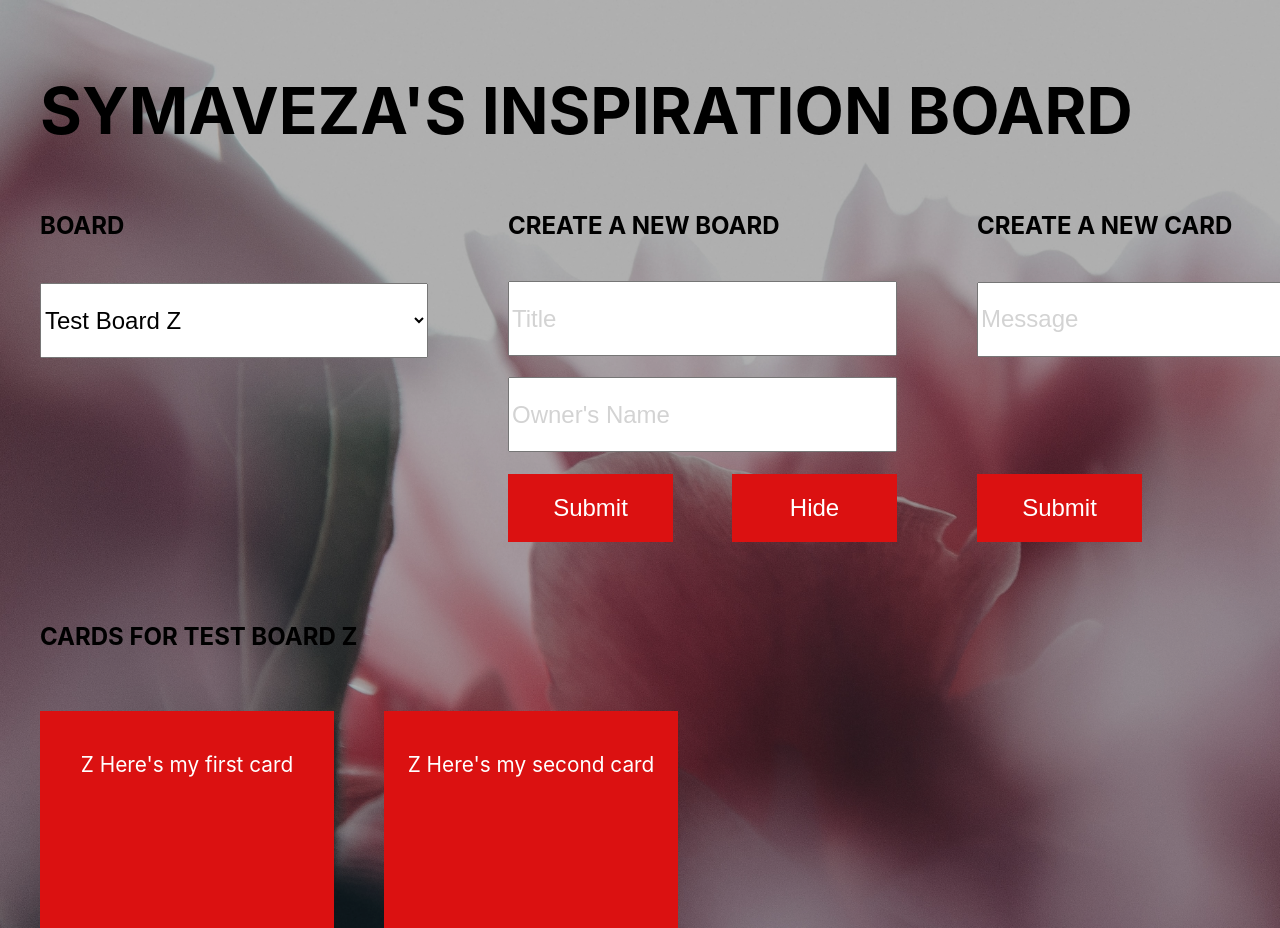
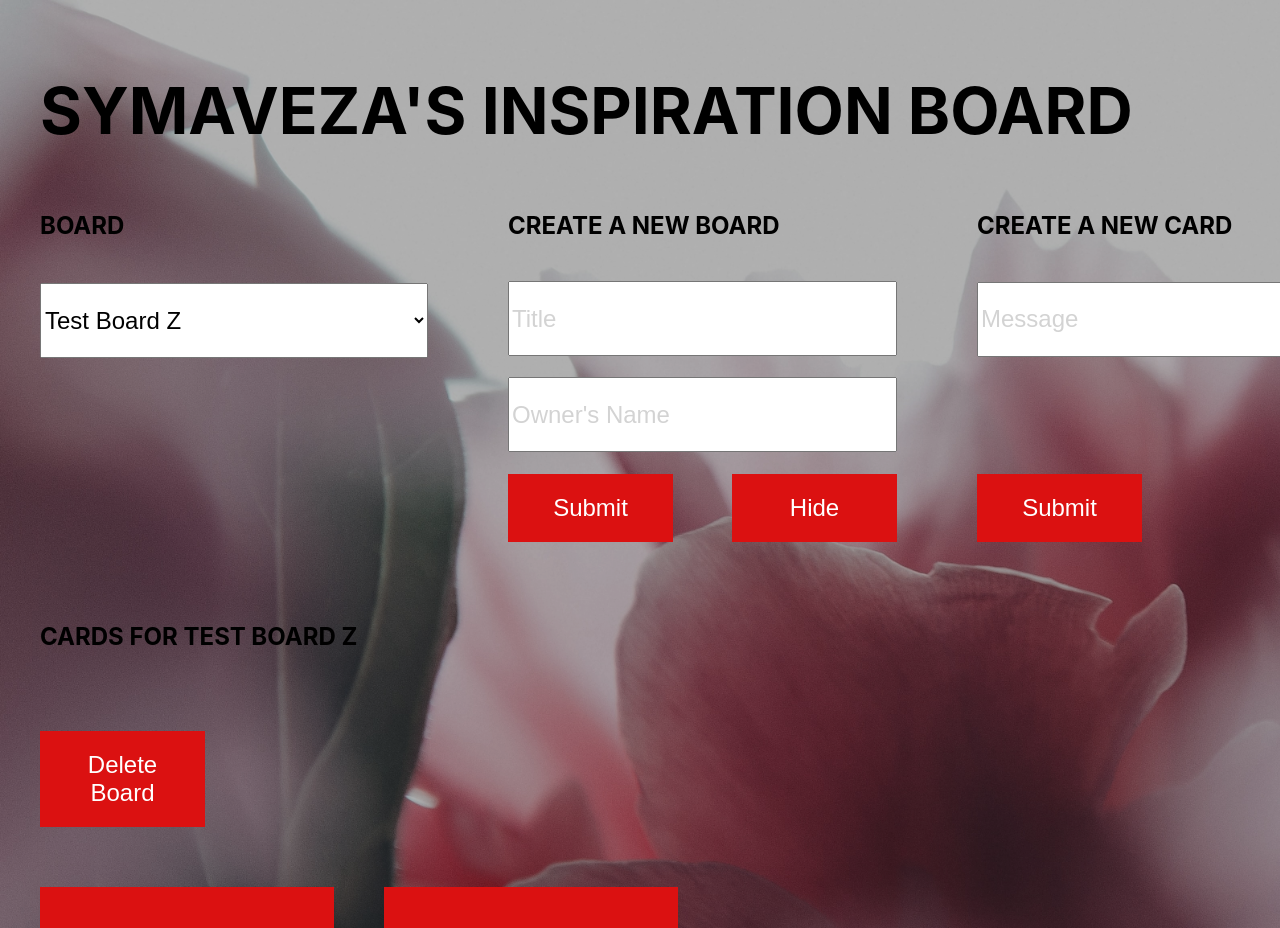
Before and after one commit to zandra2/front-end-inspiration-board, a React (Create React App) app: page / in a window 1280 px wide. Shown: the top 928 px of the page. Built offline with nearby package versions, Linux system fonts and the light colour scheme.

Commit message:
Added board delete button.

```diff
--- a/src/App.js
+++ b/src/App.js
@@ -156,6 +156,14 @@ function App() {
     );
   };
 
+  const deleteBoard = (deletedBoardId) => {
+    setBoards((boards) =>
+      boards.filter(function( board ) {
+          return board.board_id !== deletedBoardId;
+      })
+    );
+  };
+
   const addLike = (addLikeCardId) => {
     setBoards((boards) =>
       boards.map((board) => {
@@ -201,6 +209,7 @@ function App() {
             board={activeBoard}
             onDeleteCard={deleteCard}
             onAddLike={addLike}
+            onDeleteBoard={deleteBoard}
           />
         </div>
       </main>
--- a/src/components/IdeaBoard.css
+++ b/src/components/IdeaBoard.css
@@ -4,3 +4,14 @@
   font-size: 24px;
   font-weight: bold;
 }
+
+.delete-button {
+  background-color: #db1111;
+  border: #db1111;
+  color: white;
+  text-align: center;
+  padding: 20px 44px;
+  font-size: 24px;
+  /* box-shadow: none; */
+  width: 165px;
+}
--- a/src/components/IdeaBoard.js
+++ b/src/components/IdeaBoard.js
@@ -3,11 +3,21 @@ import "./IdeaBoard.css";
 import IdeaCard from "./IdeaCard";
 
 const IdeaBoard = (props) => {
-  const { board, onDeleteCard, onAddLike } = props;
+  console.log(props.board);
+  const { board, onDeleteCard, onAddLike, onDeleteBoard } = props;
+
+  const deleteBoard = () => {
+    onDeleteBoard (board.board_id);
+  };
 
   return (
     <div>
       <div className="card-board">Cards for {board.title}</div>
+      <div className="card-board">
+        <button onClick={deleteBoard} className="delete-button" type="button">
+          Delete Board
+        </button>
+      </div>
       {board.cards.map((card) => {
         return (
           <IdeaCard
```
